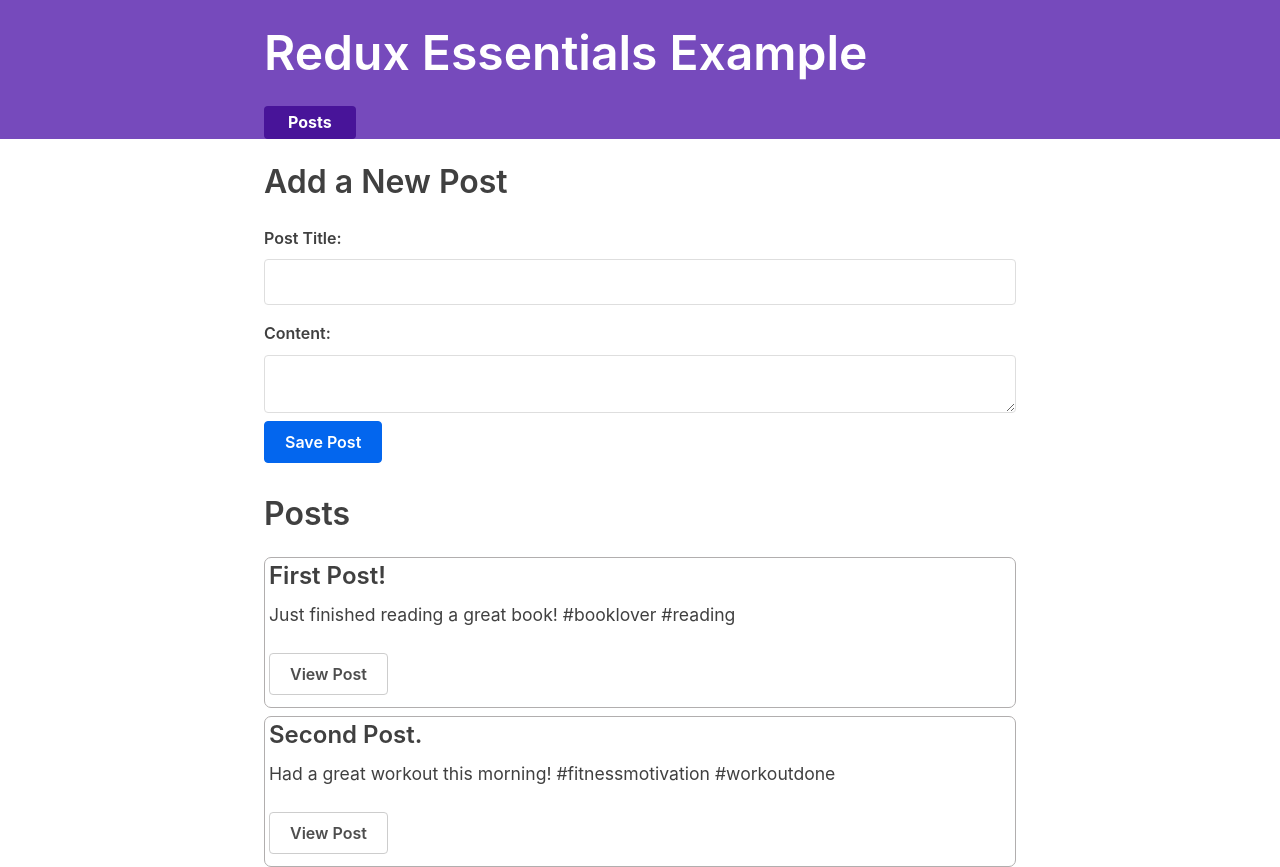
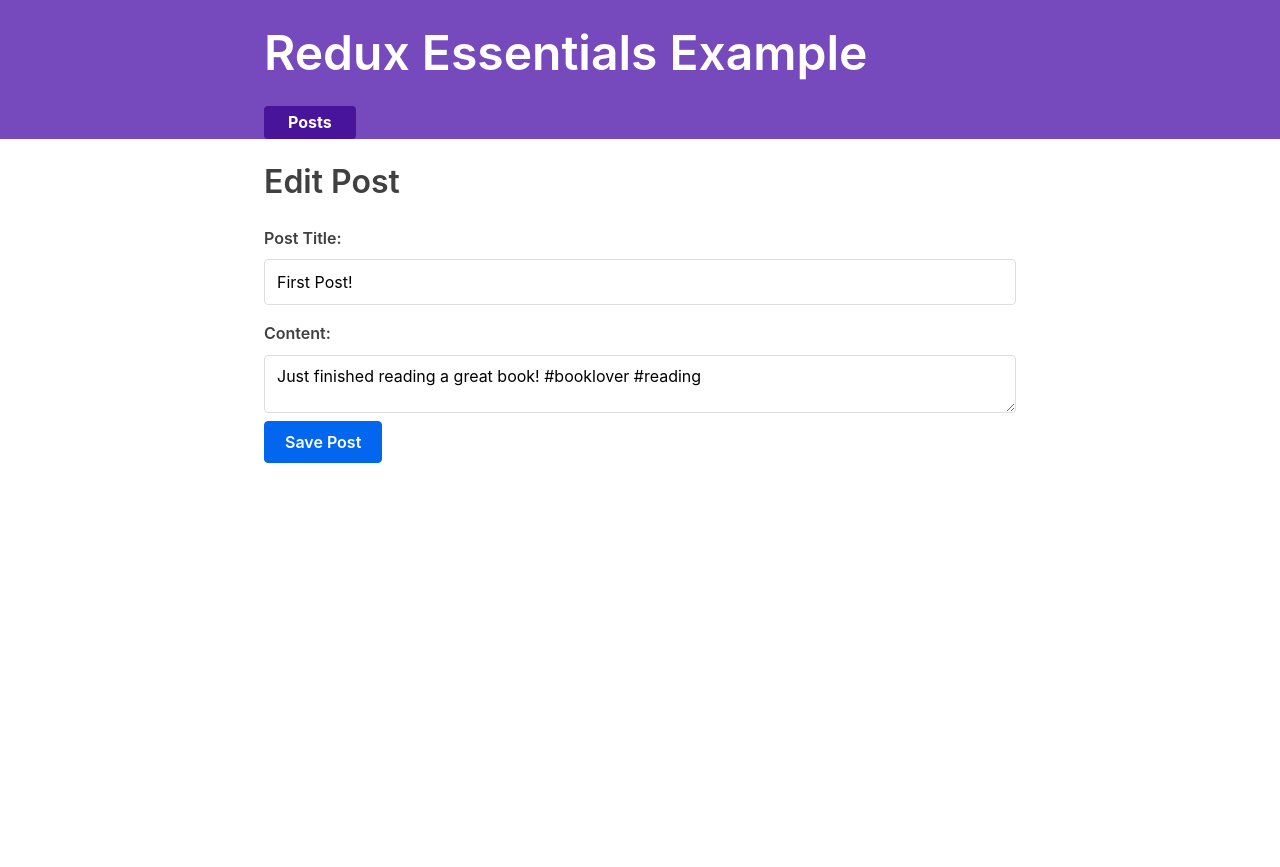
Before and after one commit to advide2001/kudos-app, a React (Create React App) app: page /editPost/1 in a window 1280 px wide. Before the commit this address led to /. After the commit the page ends 800 px from the top, so only its background shows below. Built offline with nearby package versions, Linux system fonts and the light colour scheme; what @mswjs/data, mock-socket, txtgen would draw is missing.

Commit message:
Implemented functionality to edit existing posts

```diff
--- a/src/App.js
+++ b/src/App.js
@@ -10,6 +10,7 @@
 import { PostsList } from './features/posts/postsList'
 import { AddPostForm } from './features/posts/AddPostForm'
 import { SinglePostPage } from './features/posts/SinglePostPage'
+import { EditPostForm } from './features/posts/EditPostForm'
 
 function App() {
   return (
@@ -28,6 +29,7 @@
             )}
           />
           <Route exact path="/posts/:postId" component={SinglePostPage} />
+          <Route exact path="/editPost/:postId" component={EditPostForm} />
           <Redirect to="/" />
         </Switch>
       </div>
--- /dev/null
+++ b/src/features/posts/EditPostForm.js
@@ -0,0 +1,56 @@
+import React, { useState } from 'react'
+import { useDispatch, useSelector } from 'react-redux'
+import { useHistory } from 'react-router-dom'
+
+import { postUpdated } from './postsSlice'
+
+export const EditPostForm = ({ match }) => {
+  const { postId } = match.params
+
+  const post = useSelector((state) =>
+    state.posts.find((post) => post.id === postId)
+  )
+
+  const [title, setTitle] = useState(post.title)
+  const [content, setContent] = useState(post.content)
+
+  const dispatch = useDispatch()
+  const history = useHistory()
+
+  const onTitleChanged = (e) => setTitle(e.target.value)
+  const onContentChanged = (e) => setContent(e.target.value)
+
+  const onSavePostClicked = () => {
+    if (title && content) {
+      dispatch(postUpdated({ id: postId, title, content }))
+      history.push(`/posts/${postId}`)
+    }
+  }
+
+  return (
+    <section>
+      <h2>Edit Post</h2>
+      <form>
+        <label htmlFor="postTitle">Post Title:</label>
+        <input
+          type="text"
+          id="postTitle"
+          name="postTitle"
+          placeholder="What's on your mind?"
+          value={title}
+          onChange={onTitleChanged}
+        />
+        <label htmlFor="postContent">Content:</label>
+        <textarea
+          id="postContent"
+          name="postContent"
+          value={content}
+          onChange={onContentChanged}
+        />
+      </form>
+      <button type="button" onClick={onSavePostClicked}>
+        Save Post
+      </button>
+    </section>
+  )
+}
--- a/src/features/posts/SinglePostPage.js
+++ b/src/features/posts/SinglePostPage.js
@@ -1,5 +1,6 @@
 import React from 'react'
 import { useSelector } from 'react-redux'
+import { Link } from 'react-router-dom'
 
 export const SinglePostPage = ({ match }) => {
   console.log(match.params)
@@ -22,6 +23,9 @@
       <article className="post">
         <h2>{post.title}</h2>
         <p className="post-content">{post.content}</p>
+        <Link to={`/editPost/${post.id}`} className="button">
+          Edit Post
+        </Link>
       </article>
     </section>
   )
--- a/src/features/posts/postsSlice.js
+++ b/src/features/posts/postsSlice.js
@@ -22,9 +22,17 @@
     postAdded(state, action) {
       state.push(action.payload)
     },
+    postUpdated(state, action) {
+      const { id, title, content } = action.payload
+      const existingPost = state.find((post) => post.id === id)
+      if (existingPost) {
+        existingPost.title = title
+        existingPost.content = content
+      }
+    },
   },
 })
 
-export const { postAdded } = postsSlice.actions
+export const { postAdded, postUpdated } = postsSlice.actions
 
 export default postsSlice.reducer
```
